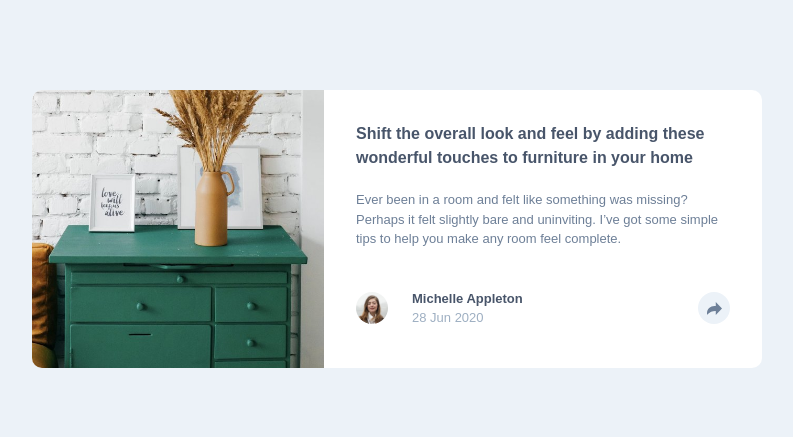
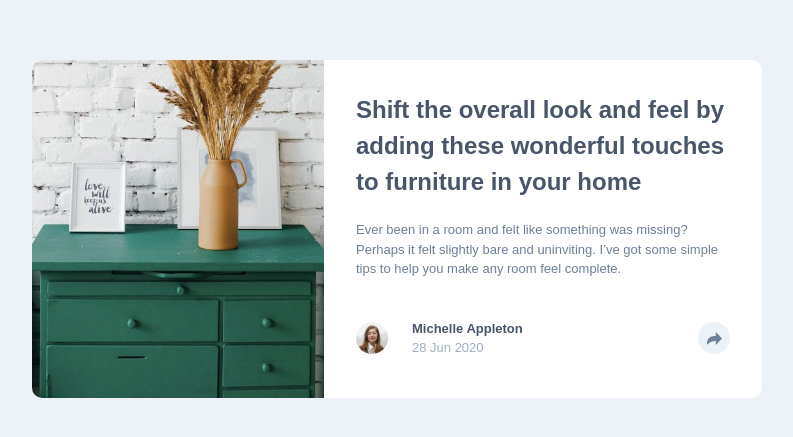
Before and after one commit to suzzy-dszy/Article-Preview-Component, a plain HTML site: page index.html in a window 1280 px wide. Shown: the part 171-608 px from the top of the page, without its empty margins (243-1036 px from the left). Drawn offline with Linux system fonts and the light colour scheme.

Commit message:
Update
-Font size fixed

```diff
--- a/scss/_card.scss
+++ b/scss/_card.scss
@@ -14,7 +14,7 @@
 
   &__content--title {
     color: $pc-vd-gray-blue;
-    font-size: $fs-md;
+    font-size: 1.5rem;
     font-weight: $fw-bold;
     padding-inline: 2rem;
     margin-bottom: 0.75rem;
```
Also changed, not shown: css/main.css, 1 other file.
